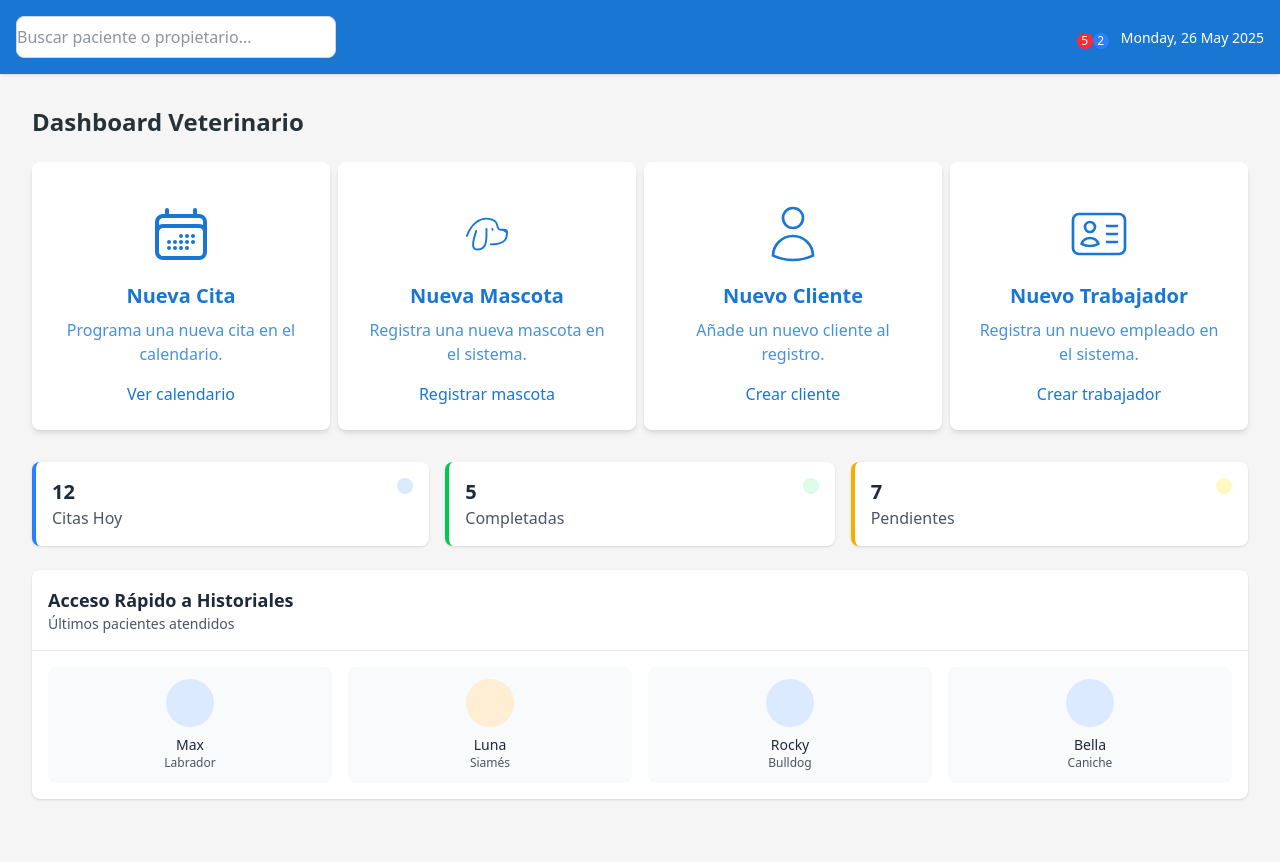
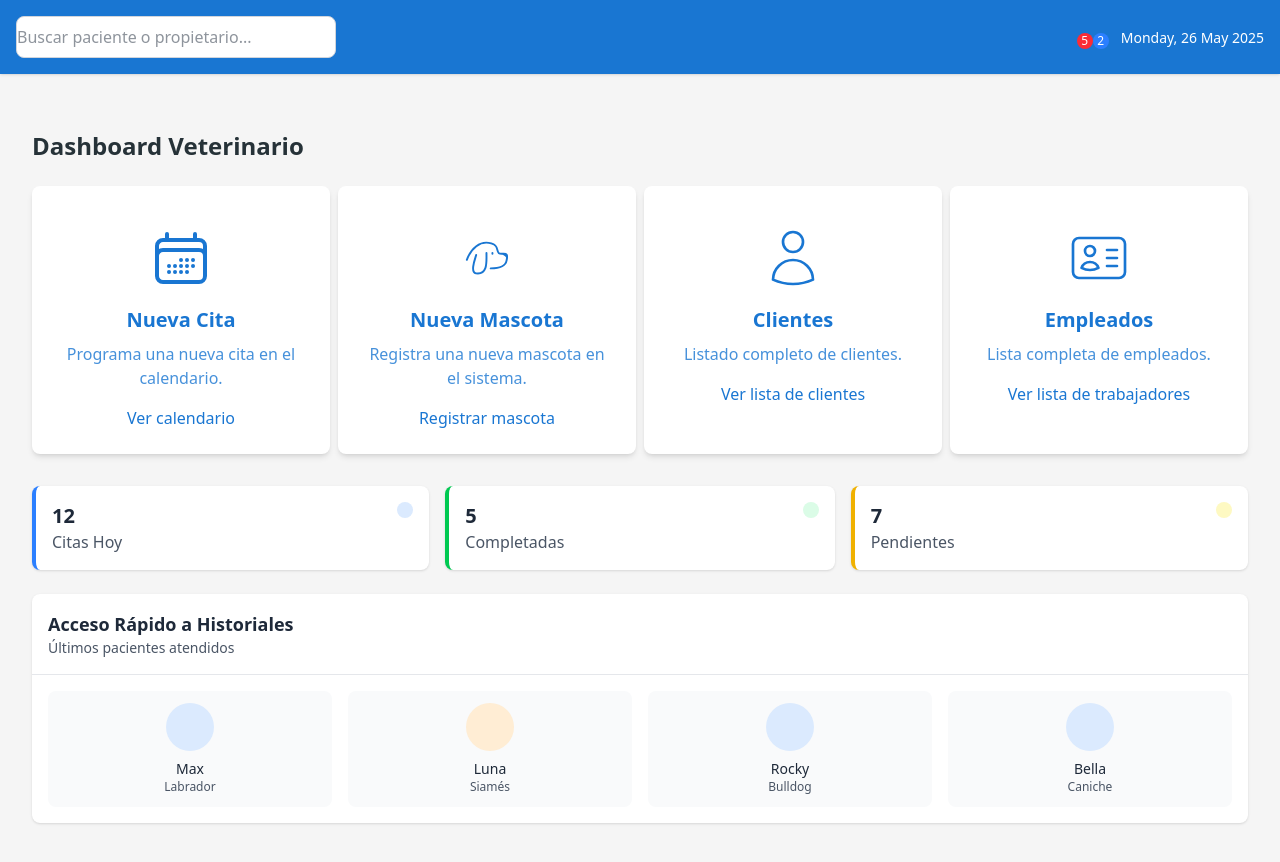
Before and after one commit to jmoreeno18/App-Veterinario, an Angular app: page /dashboard in a window 1280 px wide. Shown: the top 862 px of the page. Built offline with nearby package versions, Linux system fonts and the light colour scheme; no server answers.

Commit message:
actualizacion dashboard, router module importado

```diff
--- a/package.json
+++ b/package.json
@@ -22,7 +22,6 @@
     "@angular/ssr": "^19.2.8",
     "@supabase/supabase-js": "^2.49.8",
     "@tailwindcss/postcss": "^4.1.7",
-    "daisyui": "^5.0.35",
     "express": "^4.18.2",
     "rxjs": "~7.8.0",
     "tslib": "^2.3.0",
@@ -36,6 +35,7 @@
     "@types/jasmine": "~5.1.0",
     "@types/node": "^18.18.0",
     "autoprefixer": "^10.4.21",
+    "daisyui": "^5.0.37",
     "jasmine-core": "~5.6.0",
     "karma": "~6.4.0",
     "karma-chrome-launcher": "~3.2.0",
--- a/src/app/components/dashboard/nav-cards/nav-cards.component.html
+++ b/src/app/components/dashboard/nav-cards/nav-cards.component.html
@@ -1,11 +1,11 @@
 <div class="grid grid-cols-2 md:grid-cols-4 gap-2 mb-8">
-  <div routerLinkActive="bg-black"
-    class="bg-[var(--color-blanco)] hover:bg-[var(--color-primario-hover)] hover:text-[var(--color-blanco)] transition-colors text-[var(--color-primario)] p-6 rounded-lg shadow-md text-center group"
+  <!-- Tarjeta 1: Nueva Cita -->
+  <div
+    routerLink="/dashboard/calendar"
+    routerLinkActive="bg-[var(--color-primario)] text-white"
+    class="bg-[var(--color-blanco)] hover:bg-[var(--color-primario-hover)] hover:text-[var(--color-blanco)] transition-colors text-[var(--color-primario)] p-6 rounded-lg shadow-md text-center group cursor-pointer"
   >
-    <i
-      class="fas fa-calendar-plus block mx-auto text-6xl mb-4"
-      aria-hidden="true"
-    ></i>
+    <i class="fas fa-calendar-plus block mx-auto text-6xl mb-4" aria-hidden="true"></i>
     <svg
       xmlns="http://www.w3.org/2000/svg"
       fill="none"
@@ -22,21 +22,16 @@
     </svg>
     <h3 class="text-xl font-semibold mt-4">Nueva Cita</h3>
     <p class="mt-2 opacity-80">Programa una nueva cita en el calendario.</p>
-    <button
-      routerLink="/dashboard/calendar"
-      class="mt-4 inline-block hover:underline"
-    >
-      Ver calendario
-    </button>
+    <span class="mt-4 inline-block hover:underline">Ver calendario</span>
   </div>
 
+  <!-- Tarjeta 2: Nueva Mascota -->
   <div
-    class="bg-[var(--color-blanco)] hover:bg-[var(--color-primario-hover)] hover:text-[var(--color-blanco)] transition-colors text-[var(--color-primario)] p-6 rounded-lg shadow-md text-center group"
+    routerLink="/dashboard/pets/new"
+    routerLinkActive="bg-[var(--color-primario)] text-white"
+    class="bg-[var(--color-blanco)] hover:bg-[var(--color-primario-hover)] hover:text-[var(--color-blanco)] transition-colors text-[var(--color-primario)] p-6 rounded-lg shadow-md text-center group cursor-pointer"
   >
-    <i
-      class="fas fa-user-plus block mx-auto text-6xl mb-4"
-      aria-hidden="true"
-    ></i>
+    <i class="fas fa-user-plus block mx-auto text-6xl mb-4" aria-hidden="true"></i>
     <svg
       viewBox="0 0 400 400"
       fill="none"
@@ -45,11 +40,7 @@
       class="w-16 h-16 mx-auto mb-4"
     >
       <g id="SVGRepo_bgCarrier" stroke-width="0"></g>
-      <g
-        id="SVGRepo_tracerCarrier"
-        stroke-linecap="round"
-        stroke-linejoin="round"
-      ></g>
+      <g id="SVGRepo_tracerCarrier" stroke-linecap="round" stroke-linejoin="round"></g>
       <g id="SVGRepo_iconCarrier">
         <path
           d="M74 211.658C99.0457 142.251 155.836 87.1314 226.717 108.765C276.177 123.861 255.428 151.992 274.648 170.486C285.492 178.829 314.933 167.631 322.548 178.047C329.28 187.259 324.416 204.065 322.548 215.097C315.179 258.597 265.313 265 223.065 265"
@@ -83,21 +74,16 @@
     </svg>
     <h3 class="text-xl font-semibold mt-4">Nueva Mascota</h3>
     <p class="mt-2 opacity-80">Registra una nueva mascota en el sistema.</p>
-    <a
-      routerLink="/dashboard/pets/new"
-      class="mt-4 inline-block hover:underline"
-    >
-      Registrar mascota
-    </a>
+    <span class="mt-4 inline-block hover:underline">Registrar mascota</span>
   </div>
 
+  <!-- Tarjeta 3: Nuevo Cliente -->
   <div
-    class="bg-[var(--color-blanco)] hover:bg-[var(--color-primario-hover)] hover:text-[var(--color-blanco)] transition-colors text-[var(--color-primario)] p-6 rounded-lg shadow-md text-center group"
+    routerLink="/dashboard/clients/new"
+    routerLinkActive="bg-[var(--color-primario)] text-white"
+    class="bg-[var(--color-blanco)] hover:bg-[var(--color-primario-hover)] hover:text-[var(--color-blanco)] transition-colors text-[var(--color-primario)] p-6 rounded-lg shadow-md text-center group cursor-pointer"
   >
-    <i
-      class="fas fa-file-medical block mx-auto text-6xl mb-4"
-      aria-hidden="true"
-    ></i>
+    <i class="fas fa-file-medical block mx-auto text-6xl mb-4" aria-hidden="true"></i>
     <svg
       xmlns="http://www.w3.org/2000/svg"
       fill="none"
@@ -112,24 +98,18 @@
         d="M15.75 6a3.75 3.75 0 1 1-7.5 0 3.75 3.75 0 0 1 7.5 0ZM4.501 20.118a7.5 7.5 0 0 1 14.998 0A17.933 17.933 0 0 1 12 21.75c-2.676 0-5.216-.584-7.499-1.632Z"
       />
     </svg>
-    <h3 class="text-xl font-semibold mt-4">Nuevo Cliente</h3>
-    <p class="mt-2 opacity-80">Añade un nuevo cliente al registro.</p>
-    <a
-      routerLink="dashboard/clients/new"
-      routerLinkActive="active"
-      class="mt-4 inline-block hover:underline"
-    >
-      Crear cliente
-    </a>
+    <h3 class="text-xl font-semibold mt-4">Clientes</h3>
+    <p class="mt-2 opacity-80">Listado completo de clientes.</p>
+    <span class="mt-4 inline-block hover:underline">Ver lista de clientes</span>
   </div>
 
+  <!-- Tarjeta 4: Nuevo Trabajador -->
   <div
-    class="bg-[var(--color-blanco)] hover:bg-[var(--color-primario-hover)] hover:text-[var(--color-blanco)] transition-colors text-[var(--color-primario)] p-6 rounded-lg shadow-md text-center group"
+    routerLink="/dashboard/employees/new"
+    routerLinkActive="bg-[var(--color-primario)] text-white"
+    class="bg-[var(--color-blanco)] hover:bg-[var(--color-primario-hover)] hover:text-[var(--color-blanco)] transition-colors text-[var(--color-primario)] p-6 rounded-lg shadow-md text-center group cursor-pointer"
   >
-    <i
-      class="fas fa-file-medical block mx-auto text-6xl mb-4"
-      aria-hidden="true"
-    ></i>
+    <i class="fas fa-file-medical block mx-auto text-6xl mb-4" aria-hidden="true"></i>
     <svg
       xmlns="http://www.w3.org/2000/svg"
       fill="none"
@@ -144,13 +124,8 @@
         d="M15 9h3.75M15 12h3.75M15 15h3.75M4.5 19.5h15a2.25 2.25 0 0 0 2.25-2.25V6.75A2.25 2.25 0 0 0 19.5 4.5h-15a2.25 2.25 0 0 0-2.25 2.25v10.5A2.25 2.25 0 0 0 4.5 19.5Zm6-10.125a1.875 1.875 0 1 1-3.75 0 1.875 1.875 0 0 1 3.75 0Zm1.294 6.336a6.721 6.721 0 0 1-3.17.789 6.721 6.721 0 0 1-3.168-.789 3.376 3.376 0 0 1 6.338 0Z"
       />
     </svg>
-    <h3 class="text-xl font-semibold mt-4">Nuevo Trabajador</h3>
-    <p class="mt-2 opacity-80">Registra un nuevo empleado en el sistema.</p>
-    <a
-      routerLink="/dashboard/employees/new"
-      class="mt-4 inline-block hover:underline"
-    >
-      Crear trabajador
-    </a>
+    <h3 class="text-xl font-semibold mt-4">Empleados</h3>
+    <p class="mt-2 opacity-80">Lista completa de empleados.</p>
+    <span class="mt-4 inline-block hover:underline">Ver lista de trabajadores</span>
   </div>
 </div>
--- a/src/app/components/dashboard/nav-cards/nav-cards.component.ts
+++ b/src/app/components/dashboard/nav-cards/nav-cards.component.ts
@@ -1,9 +1,9 @@
 import { Component } from '@angular/core';
-import { RouterLink } from '@angular/router';
+import { RouterLink, RouterModule } from '@angular/router';
 
 @Component({
   selector: 'app-nav-cards',
-  imports: [RouterLink],
+  imports: [RouterLink, RouterModule],
   templateUrl: './nav-cards.component.html',
   styleUrl: './nav-cards.component.css'
 })
--- a/src/app/pages/dashboard-page/dashboard-page.component.html
+++ b/src/app/pages/dashboard-page/dashboard-page.component.html
@@ -1,8 +1,4 @@
 <div class="bg-[var(--color-fondo)] font-sans leading-normal text-gray-800">
-  <!-- Overlay para móviles cuando el menú está abierto -->
-  <div *ngIf="sidebarOpen" class="fixed inset-0 bg-black bg-opacity-50 z-40 lg:hidden"
-       (click)="toggleSidebar()" aria-hidden="true"></div>
-
   <div class="flex flex-col lg:flex-row min-h-screen">
     <!-- Contenido principal -->
     <div class="bg-[var(--color-fondo)] flex-1 flex flex-col">
@@ -40,6 +36,8 @@
 
       <!-- Contenido principal -->
       <main class="flex-1 p-4 md:p-6 lg:p-8 overflow-y-auto">
+        <div class="avatar">
+</div>
         <h1 class="text-2xl font-bold text-[var(--color-texto)] mb-6">Dashboard Veterinario</h1>
 
         <!-- Botones grandes de navegación -->
@@ -47,6 +45,7 @@
           <app-nav-cards></app-nav-cards>
         </div>
 
+        <!-- Otras vistas -->
         <router-outlet></router-outlet>
 
 
--- a/src/styles.css
+++ b/src/styles.css
@@ -1,4 +1,5 @@
 @import "tailwindcss";
+@plugin "daisyui";
 
 body {
   background-color: #f5f5f5;
```
Also changed, not shown: 1 other file (tests, documents, lock files or other folders).
